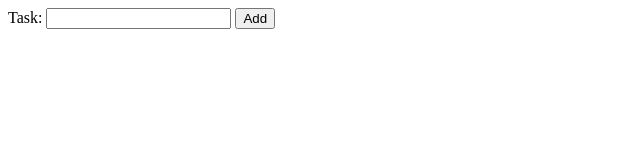
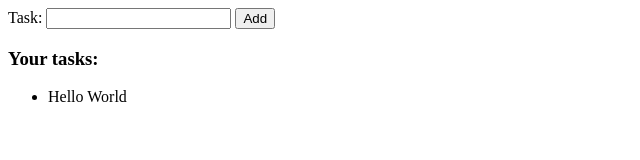
Before and after one commit to waqashsn/Vanilla-to-do-list-app, a website: page index.html in a window 1280 px wide. Shown: the whole page, without its empty margins (0-640 px from the left). Drawn offline with Linux system fonts and the light colour scheme.

Commit message:
Added elements for to-do list with a h3 title and an ul with a single placeholder li 'Hello World'

```diff
--- a/index.html
+++ b/index.html
@@ -14,7 +14,14 @@
         <input type="text" name="task" value="" id="taskTextBox">
         <button id="taskAddBtn">Add</button>
     </div>
+    <div id="listArea">
+        <h3 id="taskListHeading">Your tasks:</h3>
+        <ul>
+            <li>Hello World</li>
 
+        </ul>
+
+    </div>
 
 </body>
 
```
